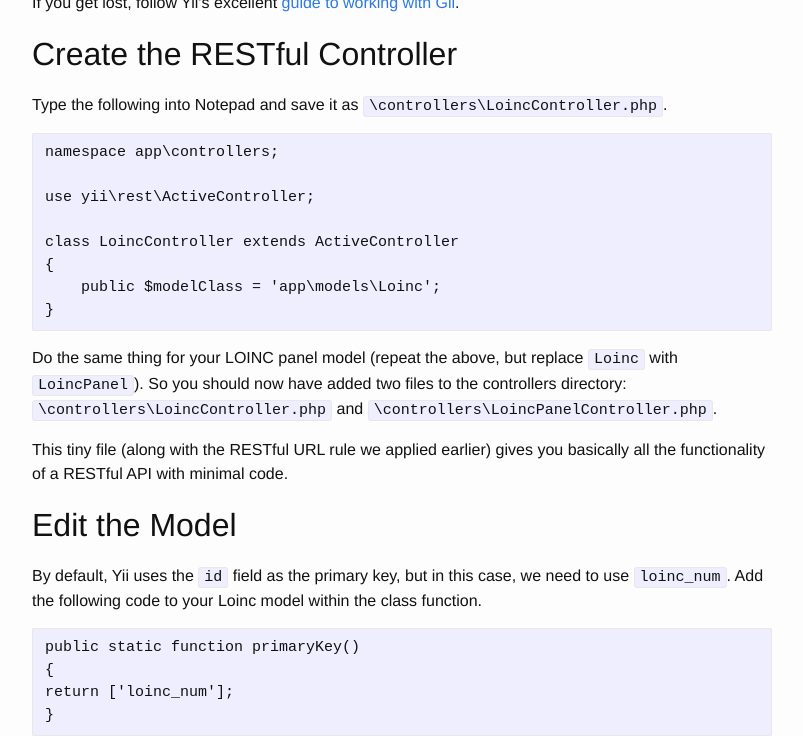
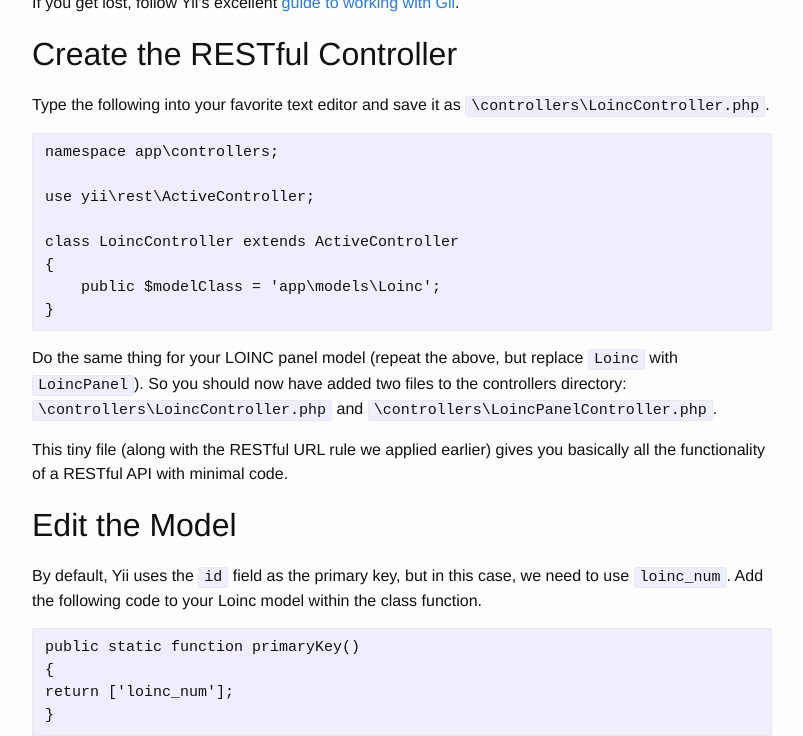
Before and after one commit to jrlegrand/jrlegrand.github.io, a Jekyll site: the page built from _posts/2017-02-11-restful-api-yii.markdown, in a window 1280 px wide and 900 px high, scrolled down 3437 px, cut to the strip 164-900 px from the top of the window. Shown: the whole strip, without its empty margins (238-1041 px from the left). Built offline with Jekyll 4.4.1, drawn with Linux system fonts in a browser that asks for light colours.

Commit message:
Update 2017-02-11-restful-api-yii.markdown

```diff
--- a/_posts/2017-02-11-restful-api-yii.markdown
+++ b/_posts/2017-02-11-restful-api-yii.markdown
@@ -123,7 +123,7 @@ If you get lost, follow Yii's excellent [guide to working with Gii][yii gii guid
 
 ## Create the RESTful Controller
 
-Type the following into Notepad and save it as `\controllers\LoincController.php`.
+Type the following into your favorite text editor and save it as `\controllers\LoincController.php`.
 
 	namespace app\controllers;
 
```
